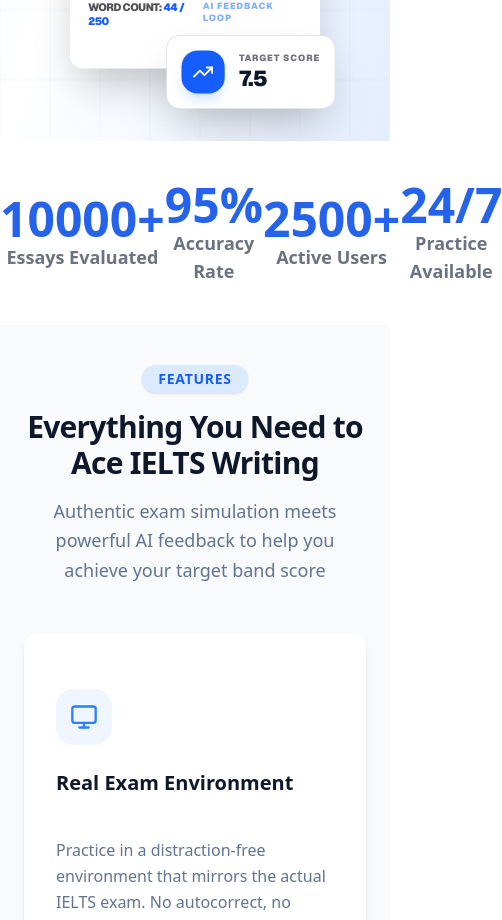
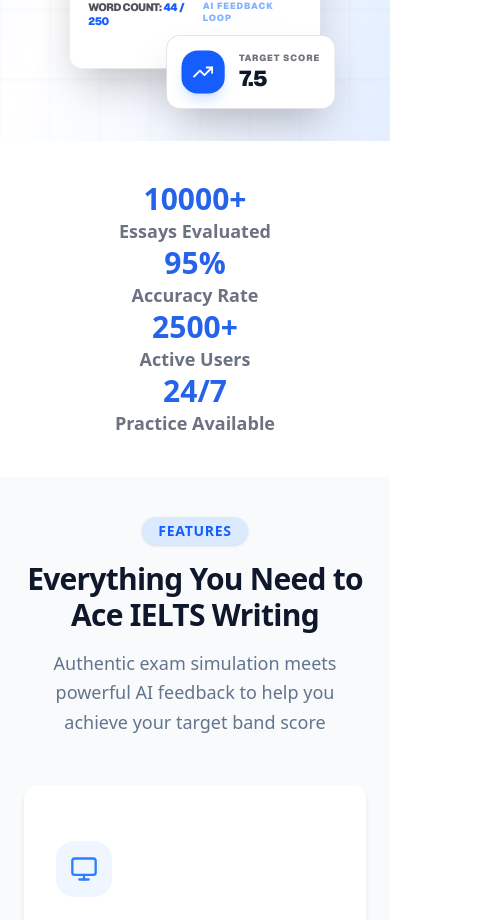
Before and after one commit to Jeremi-code/IELTSly, a Next.js app: page / in a window 390 px wide. Shown: the part 1038-1958 px from the top of the page, 502 px wide, since content can reach past the window. Built offline with nearby package versions, Linux system fonts and the light colour scheme.

Commit message:
fix: home page - stat section -  writings made responsive

```diff
--- a/app/components/Stat.tsx
+++ b/app/components/Stat.tsx
@@ -1,28 +1,25 @@
 "use client";
 
-import React from 'react'
+import React from "react";
+
+const statData = [
+  { value: "10000+", label: "Essays Evaluated" },
+  { value: "95%", label: "Accuracy Rate" },
+  { value: "2500+", label: "Active Users" },
+  { value: "24/7", label: "Practice Available" },
+];
 
 const Stat = () => {
   return (
-    <div className='w-full py-10 flex items-center justify-evenly'>
-      <div className='text-center'>
-        <h3 className='text-5xl font-bold text-[#2563eb]'>10000+</h3>
-        <p className='text-[#6B7280] text-lg font-bold'>Essays Evaluated</p>
-      </div>
-      <div className='text-center'>
-        <h3 className='text-5xl font-bold text-[#2563eb]'>95%</h3>
-        <p className='text-[#6B7280] text-lg font-bold'>Accuracy Rate</p>
-      </div>
-      <div className='text-center'>
-        <h3 className='text-5xl font-bold text-[#2563eb]'>2500+</h3>
-        <p className='text-[#6B7280] text-lg font-bold'>Active Users</p>
-      </div>
-      <div className='text-center'>
-        <h3 className='text-5xl font-bold text-[#2563eb]'>24/7</h3>
-        <p className='text-[#6B7280] text-lg font-bold'>Practice Available</p>
-      </div>
+    <div className="w-full py-10 grid lg:grid-cols-4 md:grid-cols-2 grid-cols-1">
+      {statData.map((stat, index) => (
+        <div className="text-center" key={index}>
+          <h3 className=";g:text-5xl md:text-4xl text-3xl  font-bold text-[#2563eb]">{stat.value}</h3>
+          <p className="text-[#6B7280] text-lg font-bold">{stat.label}</p>
+        </div>
+      ))}
     </div>
-  )
-}
+  );
+};
 
-export default Stat
+export default Stat;
```
